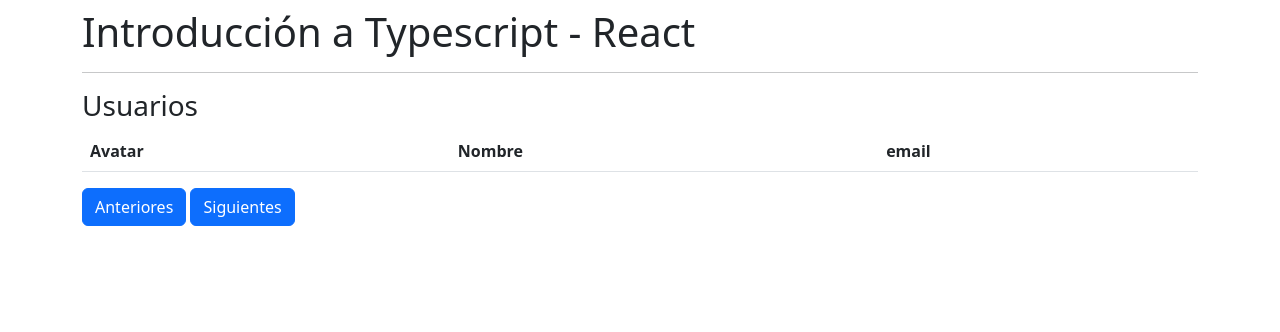
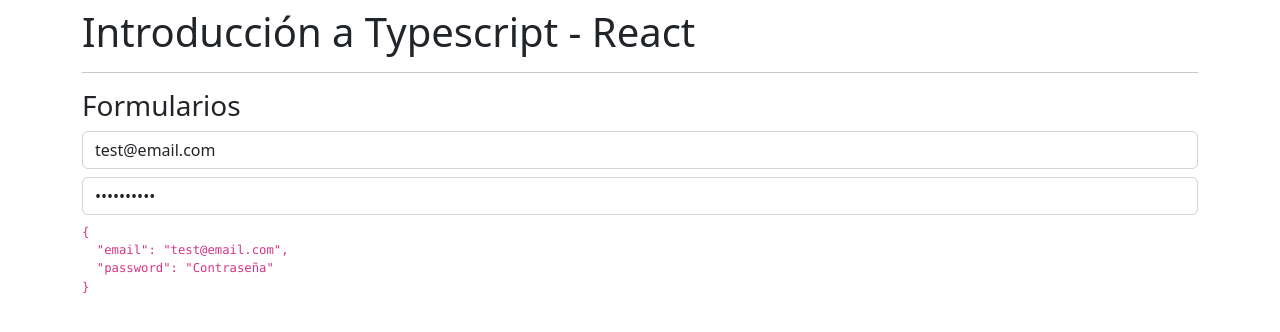
Before and after one commit to Elvistor/React-Native, a React (Create React App) app in the folder 01-reforzamiento/: page / in a window 1280 px wide. Shown: the top 332 px of the page. Built offline with nearby package versions, Linux system fonts and the light colour scheme; no server answers.

Commit message:
Custom hook - useForm

```diff
--- a/01-reforzamiento/src/App.tsx
+++ b/01-reforzamiento/src/App.tsx
@@ -1,5 +1,6 @@
 //import { TiposBasicos } from "./tipescrypt/TiposBasicos"
 
+import { Formularios } from "./components/Formularios"
 import { Usuarios } from "./components/Usuarios"
 
 //import { Contador } from "./components/Contador"
@@ -21,7 +22,8 @@ const App = () => {
       {/*<Contador/>*/}
       {/*<ContadorConHook/>*/}
       {/*<Login/>*/}
-      <Usuarios/>
+      {/*<Usuarios/>*/}
+      <Formularios/>
 
     </div>
   )
--- /dev/null
+++ b/01-reforzamiento/src/components/Formularios.tsx
@@ -0,0 +1,32 @@
+import { useForm } from "./hooks/useForm"
+
+
+export const Formularios = () => {
+
+    const {formulario, email, password, onChange} = useForm({
+        email: 'test@email.com',
+        password: 'Contraseña'
+    });
+
+  return (
+    <>
+      <h3> Formularios</h3>
+      <input
+        type="text"
+        className='form-control'
+        value= {email}
+        placeholder = 'Email'
+        onChange = {({ target }) => onChange( target.value ,'email')} />
+
+      <input
+        type="password"
+        className='form-control mt-2 mb-2'
+        placeholder = 'password'
+        value= { password }
+        onChange = {({ target }) => onChange( target.value ,'password')}/>
+    <code>
+        <pre>{JSON.stringify(formulario, null, 2)} </pre>
+    </code>
+    </>
+  )
+}
--- /dev/null
+++ b/01-reforzamiento/src/components/hooks/useForm.tsx
@@ -0,0 +1,23 @@
+import { useState } from "react";
+
+export const useForm = <T extends Object>(formulario: T) => {
+
+    const [state, setstate] = useState(formulario);
+
+
+    const onChange = (valor:string, campo: keyof T) =>{
+        setstate({
+            ...state,
+            [campo]: valor
+        });
+    }
+
+
+  return{
+      ...state,
+      formulario: state,
+      onChange
+   }
+
+
+  }
```
